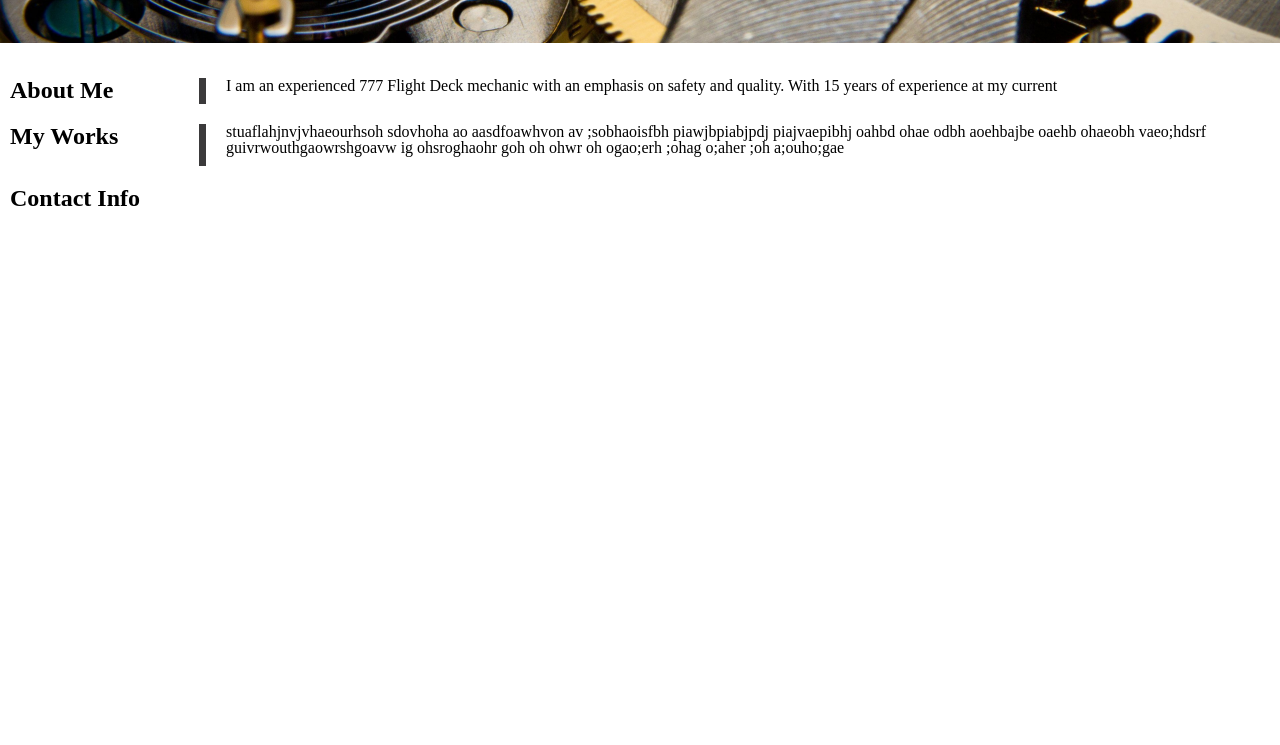
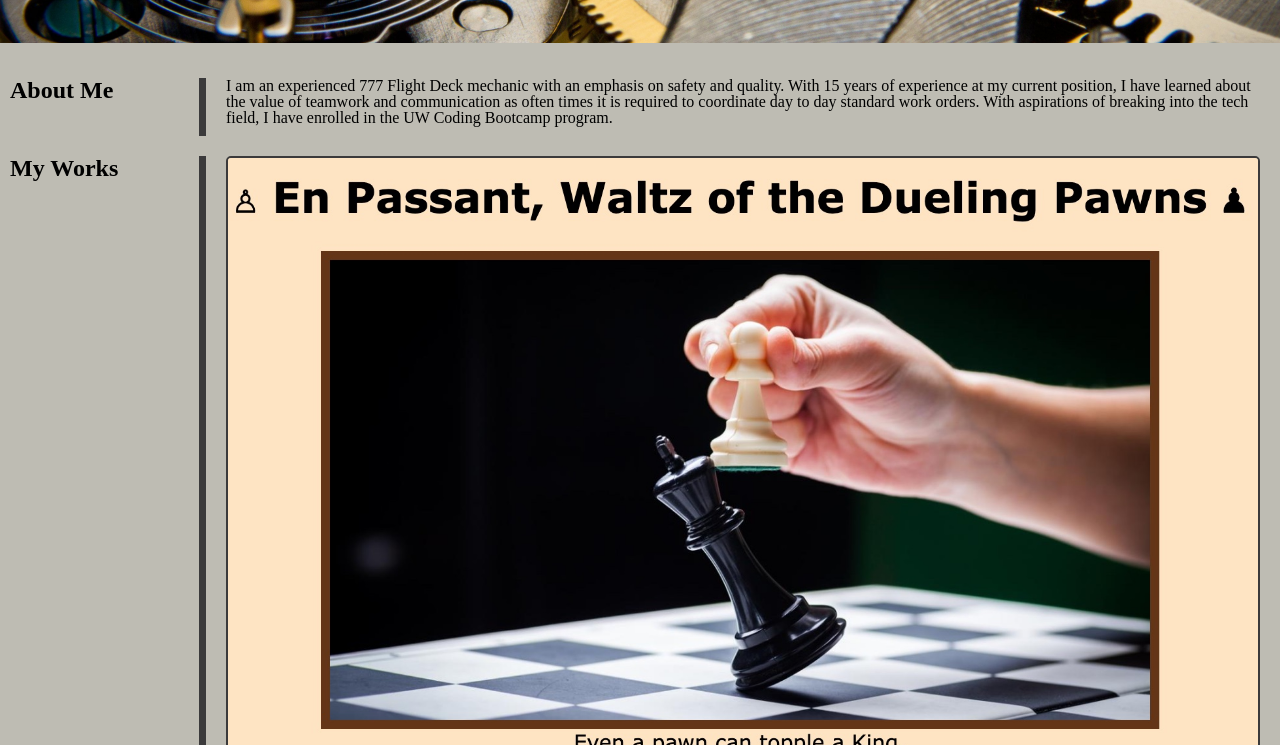
Before and after one commit to Jameslphan/mod2_homework_Portfolio, a plain HTML site: page index.html in a window 1280 px wide. Shown: the part 457-1202 px from the top of the page. Before the commit the page ends 800 px from the top, so only its background shows below. Drawn offline with Linux system fonts and the light colour scheme; files whose address does not match are found by name.

Commit message:
added first link to work

```diff
--- a/assets/css/style.css
+++ b/assets/css/style.css
@@ -1,6 +1,7 @@
 :root {
     --headerTextColor: rgb(42, 38, 49);
     --headerBorderColor: rgb(59, 58, 59);
+    --backgroundColor:rgb(190, 188, 179);
 }
 
 /* Universal Selector */
@@ -11,6 +12,9 @@
 }
 
 /* Element Selectors */
+body {
+    background-color: var(--backgroundColor);
+}
 h1 {
     display: inline-block;
     padding: 20px;
@@ -21,7 +25,7 @@ header {
     padding: 20px;
     display: block;
     height: 200px;
-    background-color: rgb(190, 188, 179);
+    background-color: var(--backgroundColor);
     color: var(--headerTextColor);
 }
 
@@ -79,6 +83,8 @@ div section p {
     font-size: 20px;
     color: rgb(237, 225, 225);
 }
+
+
 /* Class and ID Selectors */
 .pageGarnish {
     transform: scaleX(-1);
@@ -107,5 +113,11 @@ div section p {
     padding: 0 10px 10px 20px;
     border-left: 7px solid var(--headerBorderColor);
     width: 85%;
-    float: right;
 }
+
+#firstProject {
+    border: 2px solid var(--headerBorderColor);
+    border-radius: 5px;
+    max-width: 100%;
+    max-height: 60%;
+}
--- a/index.html
+++ b/index.html
@@ -35,11 +35,19 @@
     <main>
         <section class="flex-container">
             <h2 id="aboutMe" class="div1">About Me</h2>
-            <p class="div2">I am an experienced 777 Flight Deck mechanic with an emphasis on safety and quality. With 15 years of experience at my current</p>
+            <p class="div2">I am an experienced 777 Flight Deck mechanic with an emphasis on safety and quality. With 15 years of experience at my current position, I have learned about the value of teamwork and communication as often times it is required to coordinate day to day standard work orders. With aspirations of breaking into the tech field, I have enrolled in the UW Coding Bootcamp program.</p>
         </section>
         <section class="flex-container">
             <h2 id="myWorks" class="div1">My Works</h2>
-            <p class="div2"> stuaflahjnvjvhaeourhsoh sdovhoha ao aasdfoawhvon av ;sobhaoisfbh piawjbpiabjpdj piajvaepibhj oahbd ohae odbh aoehbajbe oaehb ohaeobh vaeo;hdsrf guivrwouthgaowrshgoavw ig ohsroghaohr goh  oh ohwr oh ogao;erh ;ohag o;aher ;oh a;ouho;gae</p>
+            <nav class="div2">
+                <ul>
+                    <li target="blank">
+                        <a href="https://jameslphan.github.io/mod1_challenge/" target="blank">
+                            <img src="./assets/images/Chess.jpg" id="firstProject" alt="Image linked to frist project">
+                        </a>
+                    </li>
+                </ul>
+            </nav>
         </section>
         <section class="flex-container">
             <h2 id="contactInfo">Contact Info</h2>
```
Also changed, not shown: assets/images/Chess.jpg (added).
